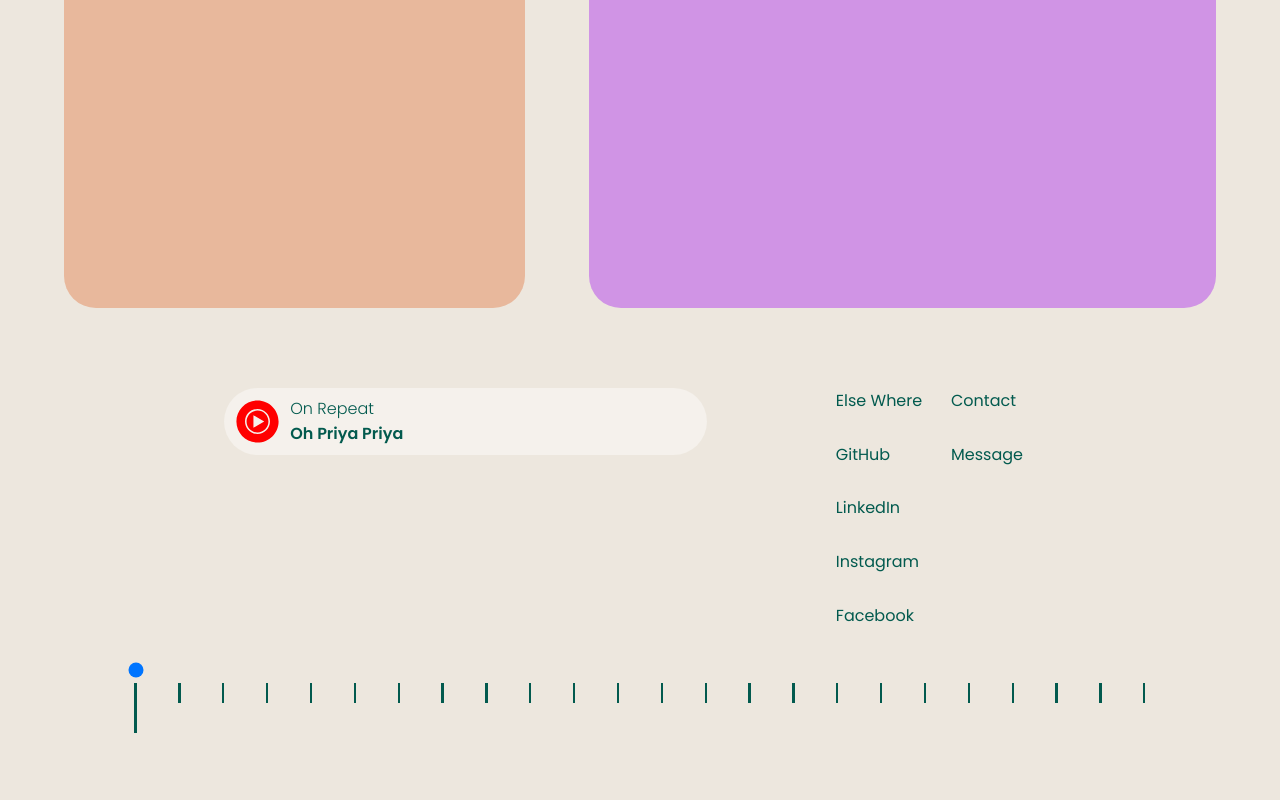
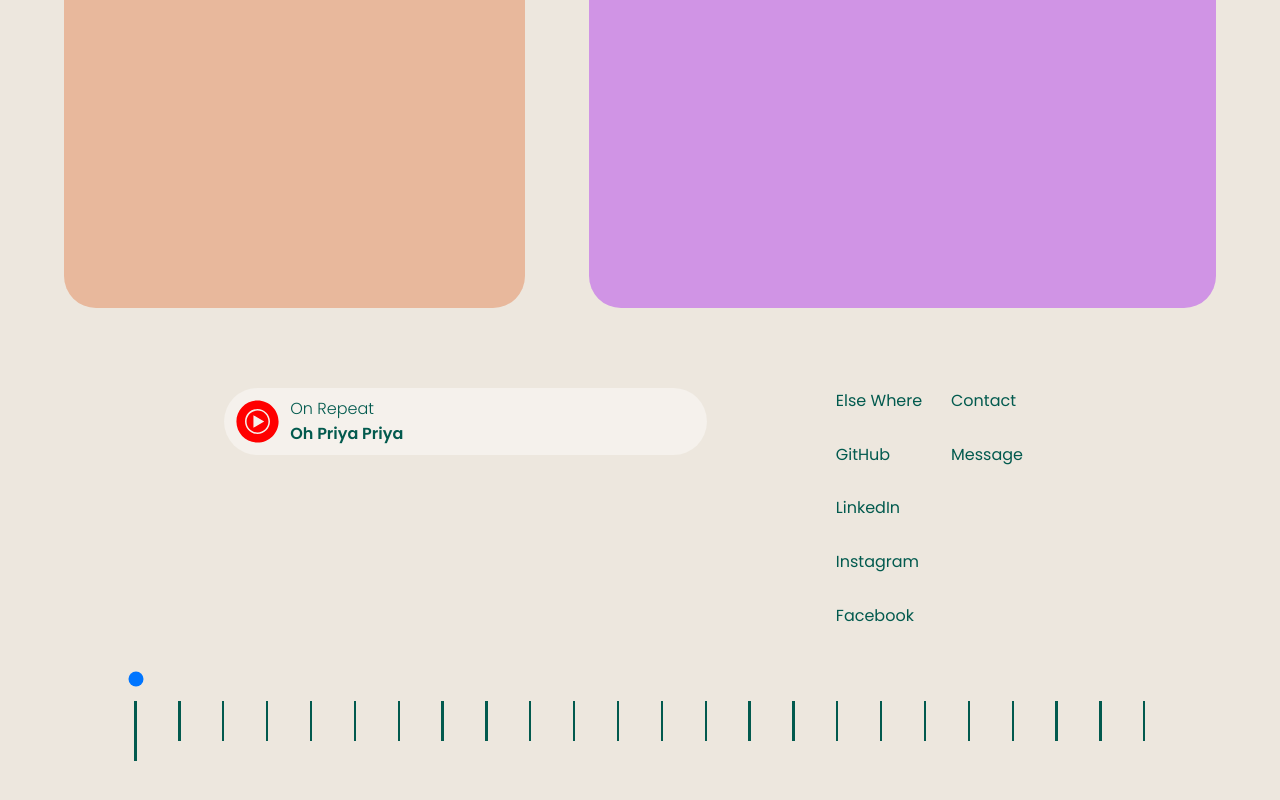
Before and after one commit to SaiKrishna6699/My-Portfolio, an Angular app: page /work in a window 1280 px wide. Shown: the part 1395-2195 px from the top of the page. Built offline with nearby package versions, Linux system fonts and the light colour scheme.

Commit message:
Made changes in footer

```diff
--- a/src/app/components/footer/footer.component.html
+++ b/src/app/components/footer/footer.component.html
@@ -36,7 +36,12 @@
         </div>
     </div>
     <div class="row2">
-        <input type="range" min="1" max="24" step="1" value="1" name="range" class="range" id="range" list="hrs" (input)="updateLines($event)"/>
+        <!-- <input type="range" min="1" max="24" step="1" value="1" name="range" class="range" id="range" list="hrs" (input)="updateLines($event)"/> -->
+        <!-- <input type="range" min="1" max="24" step="1" value="1" name="range" class="range" id="range" list="hrs" (input)="updateLines($event)"/> -->
+        <input type="range" min="1" max="24" step="1" value="1" name="range" class="range" id="range" list="hrs"
+            (input)="updateLines($event)" />
+
+
         <datalist id="hrs">
             <option value="0"></option>
             <option value="1"></option>
@@ -90,7 +95,14 @@
             <div class="min-line"></div>
             <div class="min-line"></div>
             <div class="min-line"></div> -->
-            <div class="min-line" *ngFor="let line of lines" [class.active]="line <= currentValue" [style.height]="getLineHeight(line)"></div>
+            <!-- <div class="min-line" *ngFor="let line of lines" [class.active]="line <= currentValue" [style.height]="getLineHeight(line)"></div>
+             -->
+            <!-- <div class="min-line"
+                *ngFor="let line of [1,2,3,4,5,6,7,8,9,10,11,12,13,14,15,16,17,18,19,20,21,22,23,24]; let i = index"
+                [style.height]="getLineHeight(line)"></div> -->
+
+            <div *ngFor="let line of generateArray(24); let i = index" class="min-line"
+                [style.height]="rangeValue === i + 1 ? '60px' : '40px'"></div>
 
         </div>
     </div>
--- a/src/app/components/footer/footer.component.scss
+++ b/src/app/components/footer/footer.component.scss
@@ -97,7 +97,7 @@ $slider-thumb-size: 50px;
         }
     }
 
-    .row2{
+    .row2 {
         display: flex;
         flex-direction: column;
         align-items: center;
@@ -111,17 +111,33 @@ $slider-thumb-size: 50px;
 
             overflow: hidden;
             background: transparent;
+            height: 40px;
             // background: repeating-linear-gradient(to right,
             //         $slider-thumb-color,
             //         $slider-thumb-color calc(5% / 25),
             //         transparent calc(5% / 25),
             //         transparent calc((100% / 25) * 1));
 
-            &::-webkit-slider-thumb{
+            &::-webkit-slider-thumb {
+                width: 25px;
+                height: 25px;
+                border-radius: 50%;
+                background-color: $slider-thumb-color;
+            }
+
+            &::-moz-range-thumb {
+                width: 25px;
+                height: 25px;
+                border-radius: 50%;
+                background-color: $slider-thumb-color;
+
+                position: absolute;
+                left: -30px;
+                right: -30px;
             }
         }
 
-        .lines{
+        .lines {
             width: 98.75%;
             height: 40px;
 
@@ -129,10 +145,16 @@ $slider-thumb-size: 50px;
             justify-content: space-between;
             flex-direction: row;
 
-            .min-line{
+            .min-line {
                 width: 2.3px;
                 height: 40px;
                 background-color: $slider-thumb-color;
+                transition: height 0.5s ease-in-out;
+
+                &:hover{
+                    height: 30px;
+                    transition: height 0.5s ease-in-out;
+                }
             }
 
         }
--- a/src/app/components/footer/footer.component.ts
+++ b/src/app/components/footer/footer.component.ts
@@ -18,13 +18,16 @@ export class FooterComponent {
   currentValue: number = 1;
   lines: number[] = Array.from({ length: 24 }, (_, index) => index + 1);
 
+  rangeValue = 1; // Initial value of the range input
+
   updateLines(event: Event) {
-    const value = (event.target as HTMLInputElement).value;
-    this.currentValue = parseInt(value);
+    const inputElement = event.target as HTMLInputElement;
+    this.rangeValue = Number(inputElement.value); // Update the rangeValue property
   }
 
-  getLineHeight(lineNumber: number): string {
-    return lineNumber <= this.currentValue ? '50px' : '20px'; // Change height based on current value
+
+  generateArray(length: number): number[] {
+    return Array.from({ length }, (_, index) => index);
   }
 
   openSongLink(songLink: string) {
```
